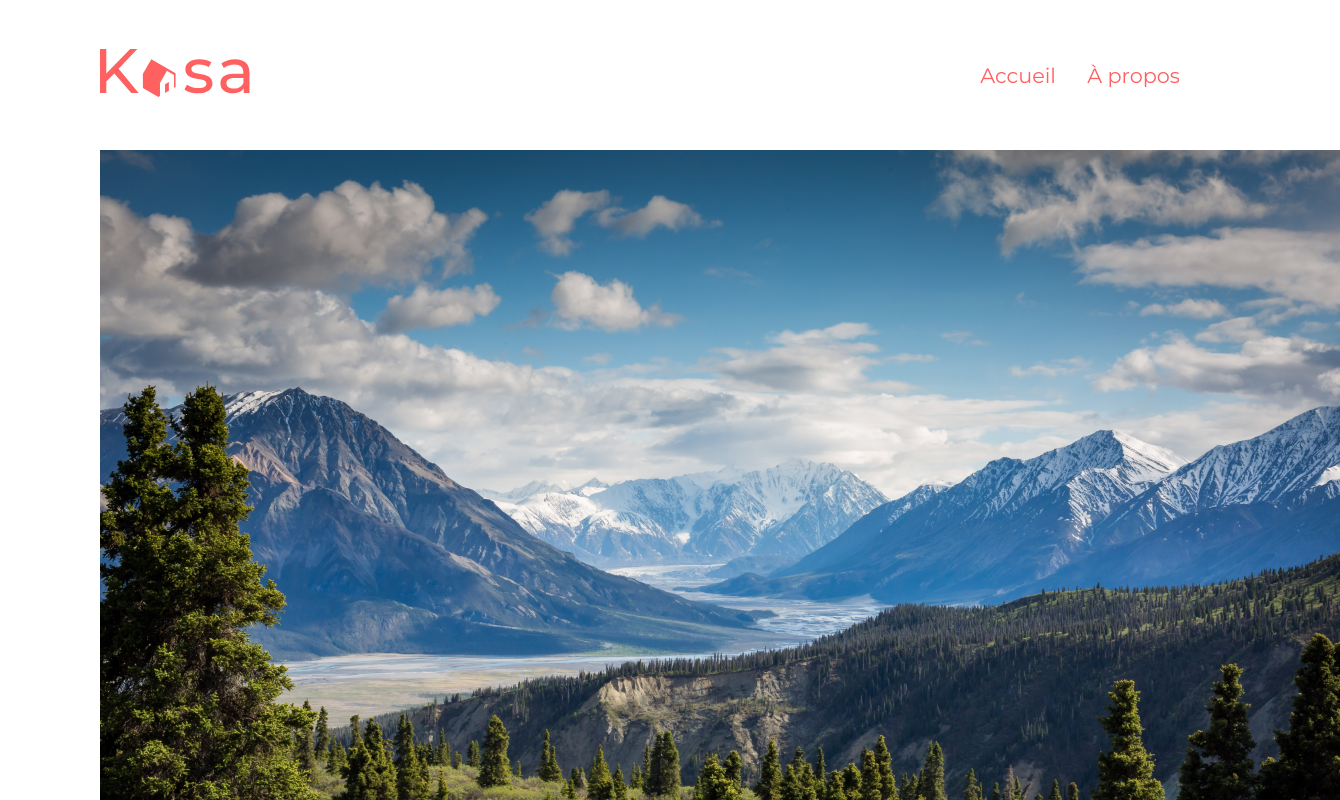
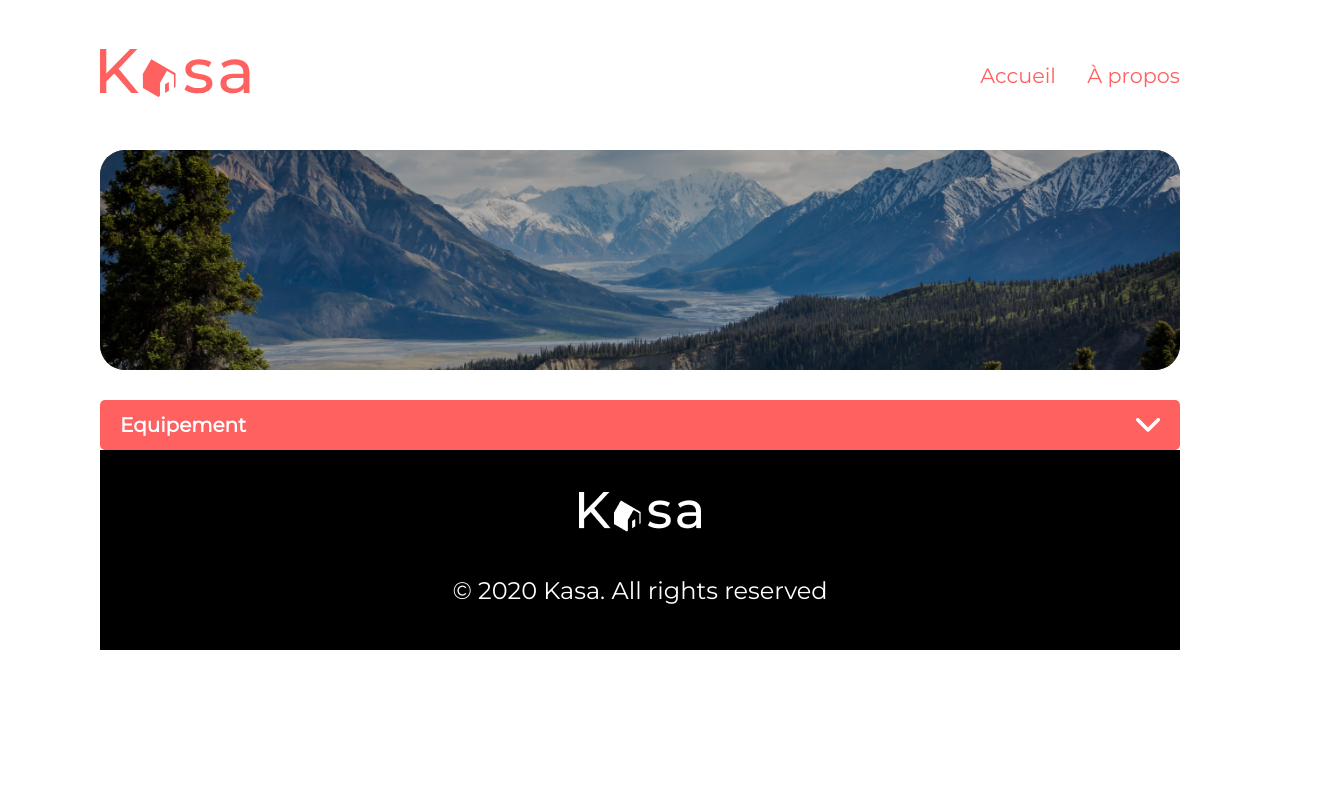
Before and after one commit to Eline31/kasa, a React (Create React App) app: page /about in a window 1280 px wide. Shown: the top 800 px of the page, 1340 px wide, since content can reach past the window. Built offline with nearby package versions, Linux system fonts and the light colour scheme.

Commit message:
create collapse component

```diff
--- /dev/null
+++ b/src/components/Banner/index.jsx
@@ -0,0 +1,53 @@
+import styled from 'styled-components'
+import PropTypes from 'prop-types'
+
+const BannerContainer = styled.section`
+  display: flex;
+  position: relative;
+  margin: 0px 0px 30px 0px;
+  background: black;
+  border-radius: 25px;
+  max-height: 220px;
+  border-box: box-sizing;
+`
+
+const Title = styled.h1`
+  color: black;
+  width: 100%;
+  height: 100%;
+  position: absolute;
+  display: flex;
+  justify-content: center;
+  align-items: center;
+  color: white;
+  z-index: 1;
+  font-weight: 500;
+  font-size: 2.5em;
+  margin: 0px;
+  padding: 20px;
+  box-sizing: border-box;
+`
+
+const BannerImg = styled.img`
+  width: 100%;
+  opacity: 0.7;
+  object-fit: cover;
+  border-radius: 25px;
+`
+
+function Banner({ picture, alt, title }) {
+  return (
+    <BannerContainer>
+      <Title>{title}</Title>
+      <BannerImg src={picture} alt={alt} />
+    </BannerContainer>
+  )
+}
+
+Banner.protoType = {
+  title: PropTypes.string,
+  picture: PropTypes.string,
+  alt: PropTypes.string,
+}
+
+export default Banner
--- /dev/null
+++ b/src/components/Collapse/index.jsx
@@ -0,0 +1,39 @@
+import { useState, setState } from 'react'
+import arrow from '../../assets/arrow.png'
+import styled from 'styled-components'
+import colors from '../../utils/style/Colors'
+
+const CollapseContainer = styled.button`
+  background: ${colors.primary};
+  width: 100%;
+  display: flex;
+  align-items: center;
+  justify-content: space-between;
+  padding: 0px 20px;
+  border: none;
+  border-radius: 5px;
+  height: 50px;
+  h2 {
+    font-family: 'Montserrat';
+    color: white;
+  }
+  :active {
+    img {
+      transform: rotate(180deg);
+    }
+  }
+`
+
+function Collapse({ title }) {
+  const [isOpen, setIsOpen] = useState(false)
+  //   const [isDown, rotateArrow] = useState(0)
+
+  return (
+    <CollapseContainer onClick={() => setIsOpen(!isOpen)}>
+      <h2>{title}</h2>
+      <img src={arrow} alt="flèche vers le bas" />
+    </CollapseContainer>
+  )
+}
+
+export default Collapse
--- a/src/index.jsx
+++ b/src/index.jsx
@@ -8,7 +8,6 @@ import Error from './pages/Error'
 import Header from './components/Header'
 import Footer from './components/Footer'
 import GlobalStyle from './utils/style/GlobalStyle'
-import reportWebVitals from './reportWebVitals'
 
 const root = ReactDOM.createRoot(document.getElementById('root'))
 root.render(
@@ -26,8 +25,3 @@ root.render(
     </Router>
   </React.StrictMode>
 )
-
-// If you want to start measuring performance in your app, pass a function
-// to log results (for example: reportWebVitals(console.log))
-// or send to an analytics endpoint. Learn more: https://bit.ly/CRA-vitals
-reportWebVitals()
--- a/src/pages/About/index.jsx
+++ b/src/pages/About/index.jsx
@@ -1,10 +1,13 @@
-import Image from '../../assets/About.png'
+import ImgAbout from '../../assets/About.png'
+import Banner from '../../components/Banner'
+import Collapse from '../../components/Collapse'
+import { useState, setState } from 'react'
 
 function About() {
   return (
     <div>
-      <img src={Image} alt="Montagnes" />
-      <div>Content</div>
+      <Banner picture={ImgAbout} alt="Montagnes" />
+      <Collapse title="Equipement" info="info" />
     </div>
   )
 }
--- a/src/pages/Home/index.jsx
+++ b/src/pages/Home/index.jsx
@@ -3,41 +3,7 @@ import data from '../../data/data.json'
 import BgHome from '../../assets/Home.png'
 import styled from 'styled-components'
 import colors from '../../utils/style/Colors'
-
-/**Bannière de haut de page */
-const Title = styled.h1`
-  color: black;
-  width: 100%;
-  height: 100%;
-  position: absolute;
-  display: flex;
-  justify-content: center;
-  align-items: center;
-  color: white;
-  z-index: 1;
-  font-weight: 500;
-  font-size: 2.5em;
-  margin: 0px;
-  padding: 20px;
-  box-sizing: border-box;
-`
-
-const ImgBG = styled.img`
-  width: 100%;
-  opacity: 0.7;
-  object-fit: cover;
-  border-radius: 25px;
-`
-
-const Banner = styled.section`
-  display: flex;
-  position: relative;
-  margin: 0px 0px 30px 0px;
-  background: black;
-  border-radius: 25px;
-  max-height: 220px;
-  border-box: box-sizing;
-`
+import Banner from '../../components/Banner'
 
 /**Section de contenus avec cartes logement */
 const CardsContainer = styled.section`
@@ -55,10 +21,11 @@ const CardsContainer = styled.section`
 function Home() {
   return (
     <>
-      <Banner>
-        <Title>Chez vous, partout et ailleurs</Title>
-        <ImgBG src={BgHome} alt="Falaise" />
-      </Banner>
+      <Banner
+        picture={BgHome}
+        alt="Falaises"
+        title="Chez vous, partout et ailleurs"
+      />
       <CardsContainer>
         {data.map((place, index) => (
           <Card
--- a/src/reportWebVitals.js
+++ /dev/null
@@ -1,13 +0,0 @@
-const reportWebVitals = onPerfEntry => {
-  if (onPerfEntry && onPerfEntry instanceof Function) {
-    import('web-vitals').then(({ getCLS, getFID, getFCP, getLCP, getTTFB }) => {
-      getCLS(onPerfEntry);
-      getFID(onPerfEntry);
-      getFCP(onPerfEntry);
-      getLCP(onPerfEntry);
-      getTTFB(onPerfEntry);
-    });
-  }
-};
-
-export default reportWebVitals;
```
Also changed, not shown: src/setupTests.js (deleted, +0 -5 lines), src/assets/arrow.png (added), 1 other file (tests, documents, lock files or other folders).
